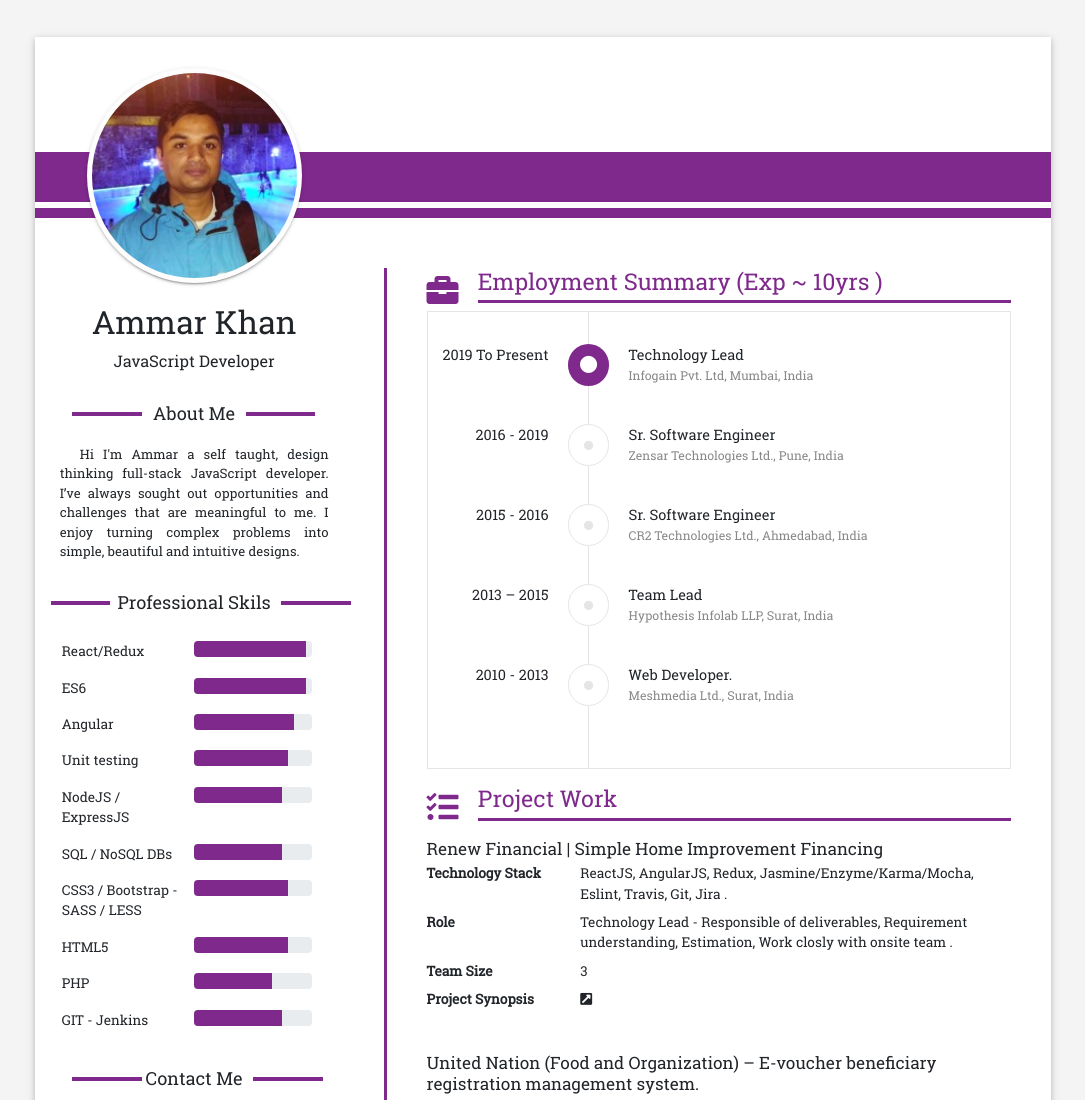
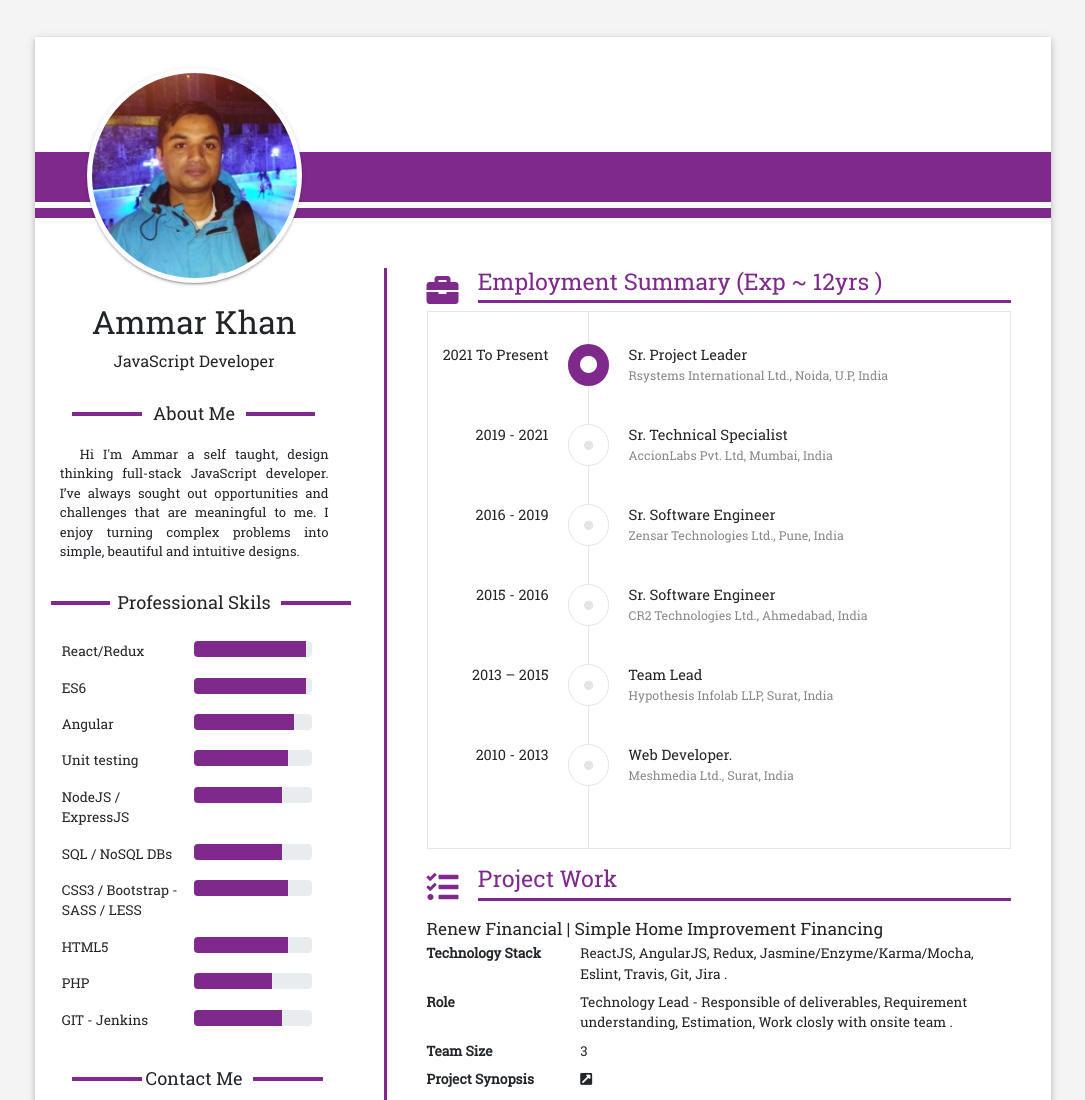
Before and after one commit to ammar-hayder/ammar-hayder.github.io, a plain HTML site: page index.html in a window 1280 px wide. Shown: the top 1100 px of the page, without its empty margins (97-1182 px from the left). Drawn offline with Linux system fonts and the light colour scheme.

Commit message:
Update index.html

```diff
--- a/index.html
+++ b/index.html
@@ -168,7 +168,7 @@
                                                     <i class="fas fa-briefcase"></i>
                                                 </div>
                                                 <div class="col-sm-11 col-10 titb">
-                                                    <h2>Employment Summary (Exp ~ 10yrs )</h2>
+                                                    <h2>Employment Summary (Exp ~ 12yrs )</h2>
                                                 </div>
                                             </div>
                                             <div class="row">
@@ -177,11 +177,18 @@
                                                         <div class="tracking-list">
                                                             <div class="tracking-item">
                                                                 <div class="tracking-icon status-outfordelivery">
-
                                                                 <i class="fas fa-circle"></i>
                                                                 </div>
-                                                                <div class="tracking-date">2019 To Present</div>
-                                                                <div class="tracking-content">Technology Lead<span>Infogain Pvt. Ltd, Mumbai, India</span></div>
+                                                                <div class="tracking-date">2021 To Present</div>
+                                                                <div class="tracking-content">Sr. Project Leader<span>Rsystems International Ltd., Noida, U.P, India</span></div>
+                                                            </div>
+
+                                                            <div class="tracking-item">
+                                                                <div class="tracking-icon status-intransit">
+                                                                <i class="fas fa-circle"></i>
+                                                                </div>
+                                                                <div class="tracking-date">2019 - 2021</div>
+                                                                <div class="tracking-content">Sr. Technical Specialist<span>AccionLabs Pvt. Ltd, Mumbai, India</span></div>
                                                             </div>
                                                             <div class="tracking-item">
                                                                 <div class="tracking-icon status-intransit">
```
